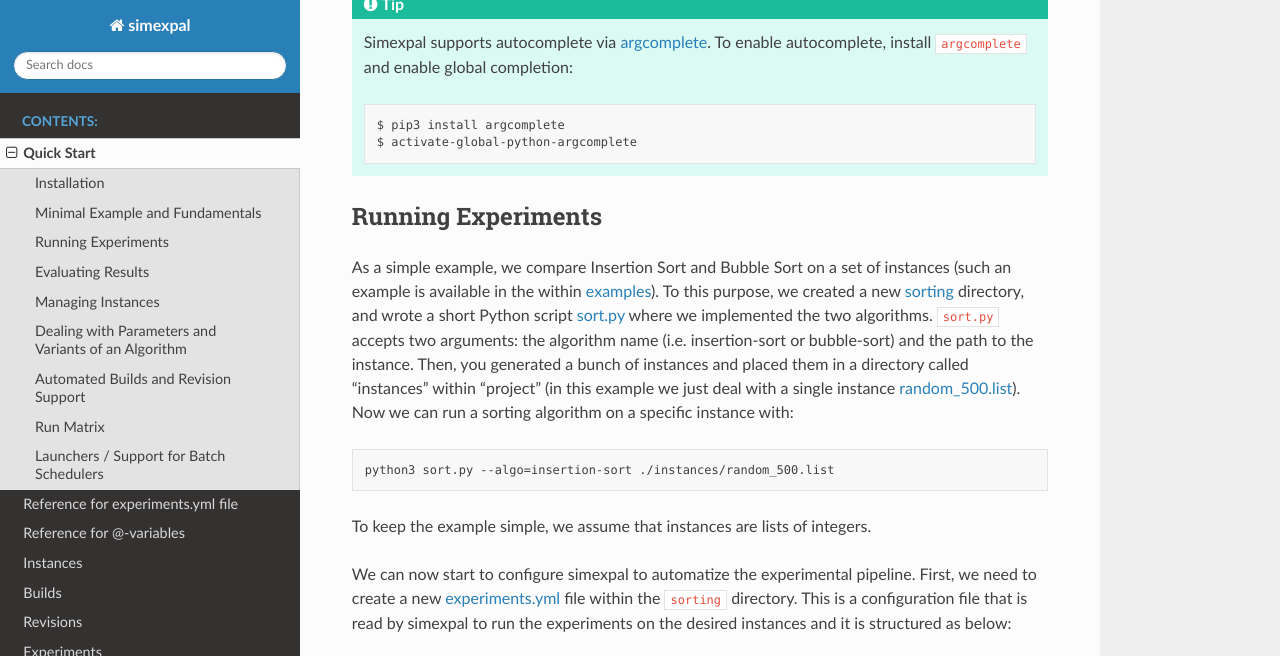
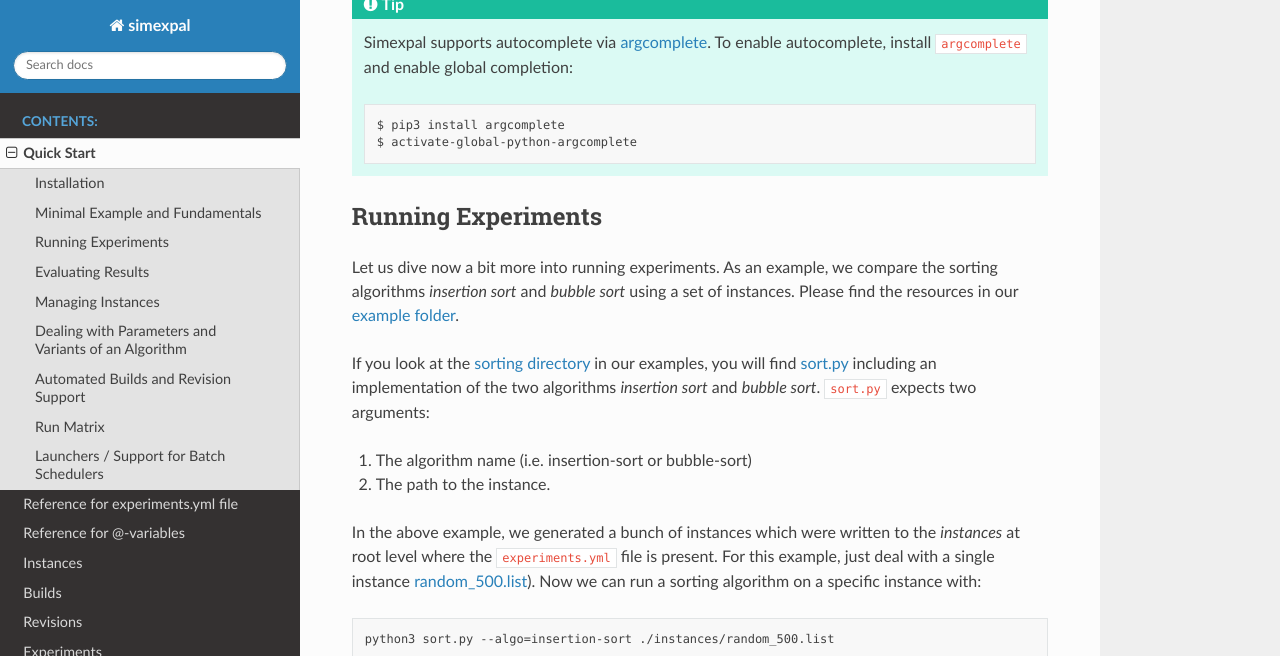
Before and after one commit to hu-macsy/simexpal, a Sphinx documentation site: the page built from docs/quick_start.rst, in a window 1280 px wide and 900 px high, scrolled down 2779 px, cut to the strip 0-656 px from the top of the window. Built offline with Sphinx 7.4.7 and the Read the Docs theme 2.0.0, drawn with Linux system fonts in a browser that asks for light colours.

Commit message:
Starting review: running experiments.

```diff
--- a/docs/quick_start.rst
+++ b/docs/quick_start.rst
@@ -169,23 +169,26 @@
 Running Experiments
 -------------------
 
-As a simple example, we compare Insertion Sort and Bubble Sort on a set of instances
-(such an example is available in the  within `examples
-<https://github.com/hu-macsy/simexpal/tree/master/examples>`_).
-To this purpose, we created a new `sorting
-<https://github.com/hu-macsy/simexpal/tree/master/examples/sorting>`_
-directory, and wrote a short Python script
-`sort.py
+Let us dive now a bit more into running experiments. As an example, we compare
+the sorting algorithms *insertion sort* and *bubble sort* using a set of
+instances. Please find the resources in our `example folder
+<https://github.com/hu-macsy/simexpal/tree/master/examples>`_.
+
+If you look at the `sorting directory
+<https://github.com/hu-macsy/simexpal/tree/master/examples/sorting>`_ in our
+examples, you will find `sort.py
 <https://github.com/hu-macsy/simexpal/blob/master/examples/sorting/sort.py>`_
-where we implemented the two algorithms.
-``sort.py`` accepts two arguments: the algorithm name (i.e. insertion-sort or bubble-sort)
-and the path to the instance.
-Then, you generated a bunch of instances and placed them in a directory called "instances"
-within "project" (in this example we just deal with a single instance
-`random_500.list
+including an implementation of the two algorithms  *insertion sort* and *bubble
+sort*. ``sort.py`` expects two arguments:
+
+1. The algorithm name (i.e. insertion-sort or bubble-sort)
+2. The path to the instance.
+
+In the above example, we generated a bunch of instances which were written to
+the *instances* at root level where the ``experiments.yml`` file is present. For
+this example, just deal with a single instance `random_500.list
 <https://github.com/hu-macsy/simexpal/blob/master/examples/sorting/instances/random_500.list>`_).
-Now we can run a sorting algorithm on a specific instance with:
-::
+Now we can run a sorting algorithm on a specific instance with: ::
 
    python3 sort.py --algo=insertion-sort ./instances/random_500.list
 
```
